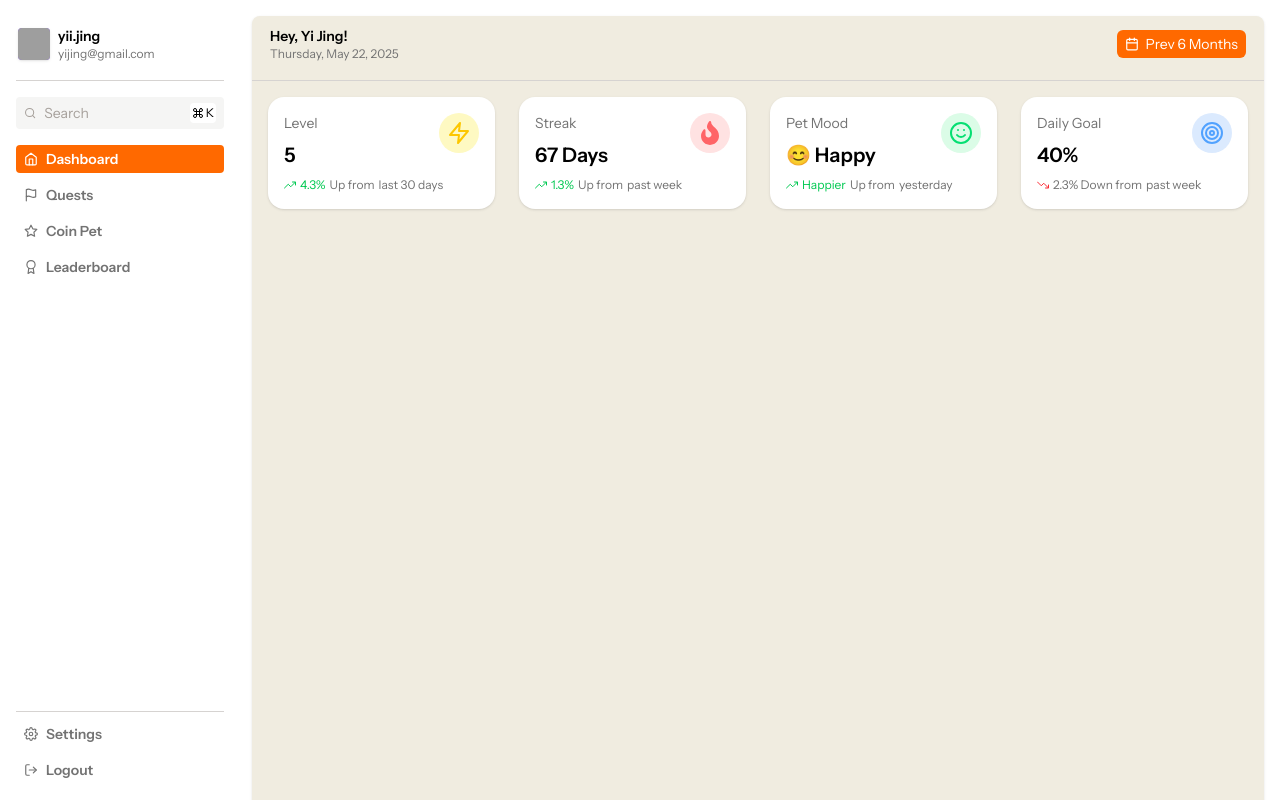
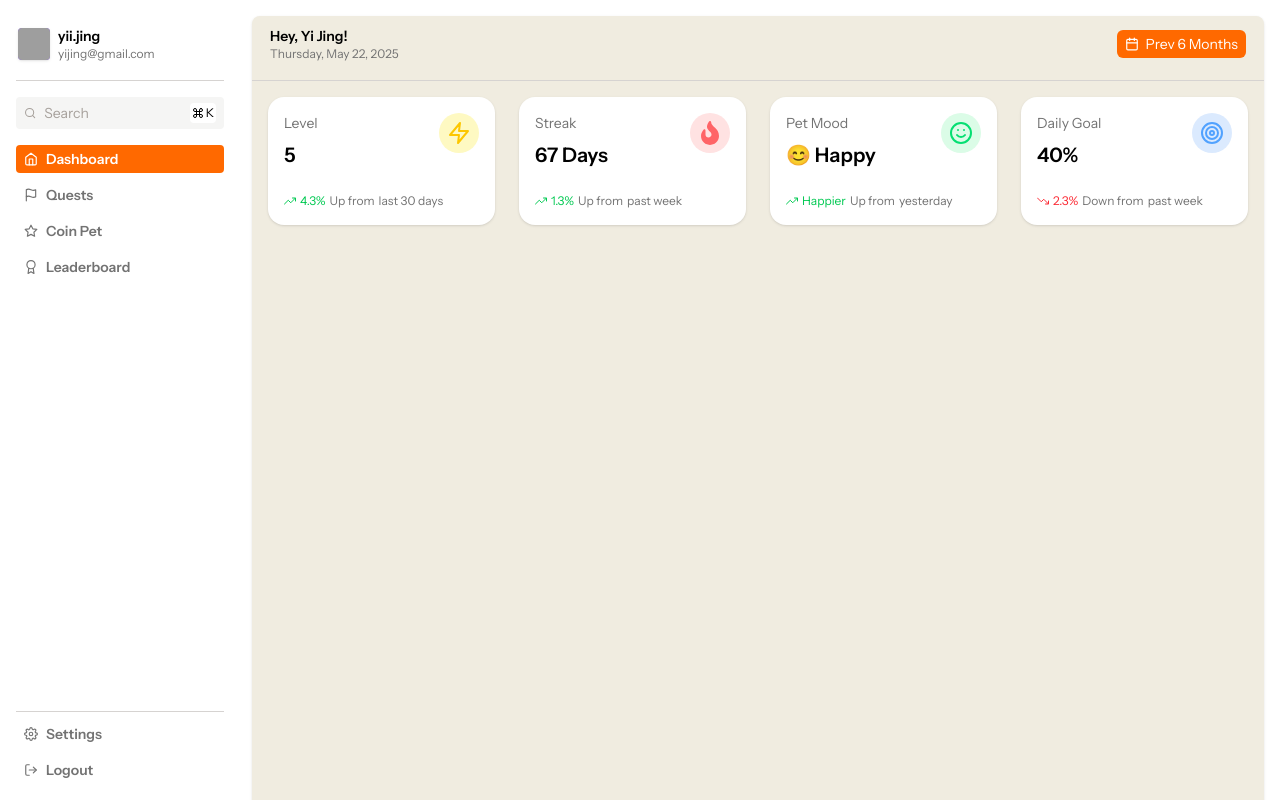
Before and after one commit to samuelngry/Coinly, a React (Vite) app in the folder client/: page /dashboard in a window 1280 px wide. Shown: the top 800 px of the page. Built offline with nearby package versions, Linux system fonts and the light colour scheme; grey boxes are pictures that could not be loaded; a web font is replaced by a local one.

Commit message:
feat: add text-red color to percent for down trend and increase margin from value and trend/period span

```diff
--- a/client/src/components/dashboard/StatCards.jsx
+++ b/client/src/components/dashboard/StatCards.jsx
@@ -60,7 +60,8 @@ const Card = ({
         : (
             <>
                 <FiTrendingDown className='text-red-500 mr-1'/>
-                <span className='mr-1'>{percent} Down from</span>
+                <span className='text-red-500 mr-1'>{percent}</span>
+                <span className='mr-1'>Down from</span>
             </>
         );
 
@@ -75,7 +76,7 @@ const Card = ({
                 {icon}
             </div>
             <div className='flex flex-col'>
-                <span className='text-neutral-500 flex items-center text-xs mt-2'>
+                <span className='text-neutral-500 flex items-center text-xs mt-6'>
                     {trendIcon}
                     {period}
                 </span>
```
